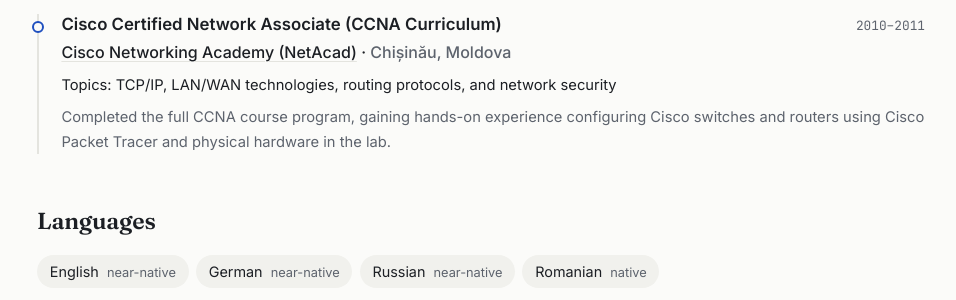
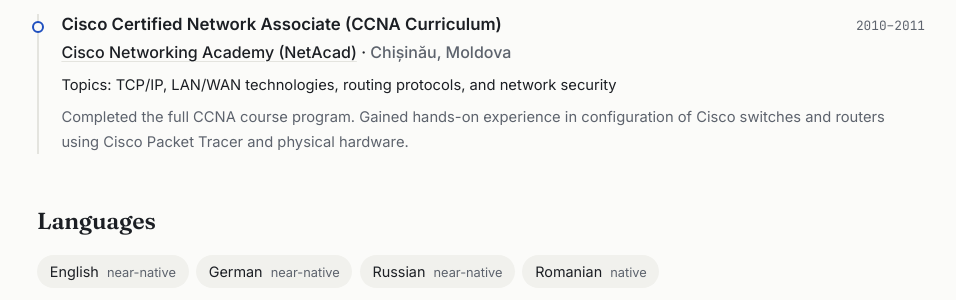
Before and after one commit to mihailbalanici/mihailbalanici.github.io, a Jekyll site: the page built from about.html, in a window 1280 px wide and 900 px high, scrolled down 2376 px. Shown: the part 304-604 px from the top of the window, without its empty margins (159-1115 px from the left). Built offline with Jekyll 4.4.1, drawn with Linux system fonts in a browser that asks for light colours.

Commit message:
Update training.yml

```diff
--- a/_data/training.yml
+++ b/_data/training.yml
@@ -8,4 +8,4 @@
   place: "Chișinău, Moldova"
   period: "2010–2011"
   topics: "TCP/IP, LAN/WAN technologies, routing protocols, and network security"
-  note: "Completed the full CCNA course program, gaining hands-on experience configuring Cisco switches and routers using Cisco Packet Tracer and physical hardware in the lab."
+  note: "Completed the full CCNA course program. Gained hands-on experience in configuration of Cisco switches and routers using Cisco Packet Tracer and physical hardware."
```
